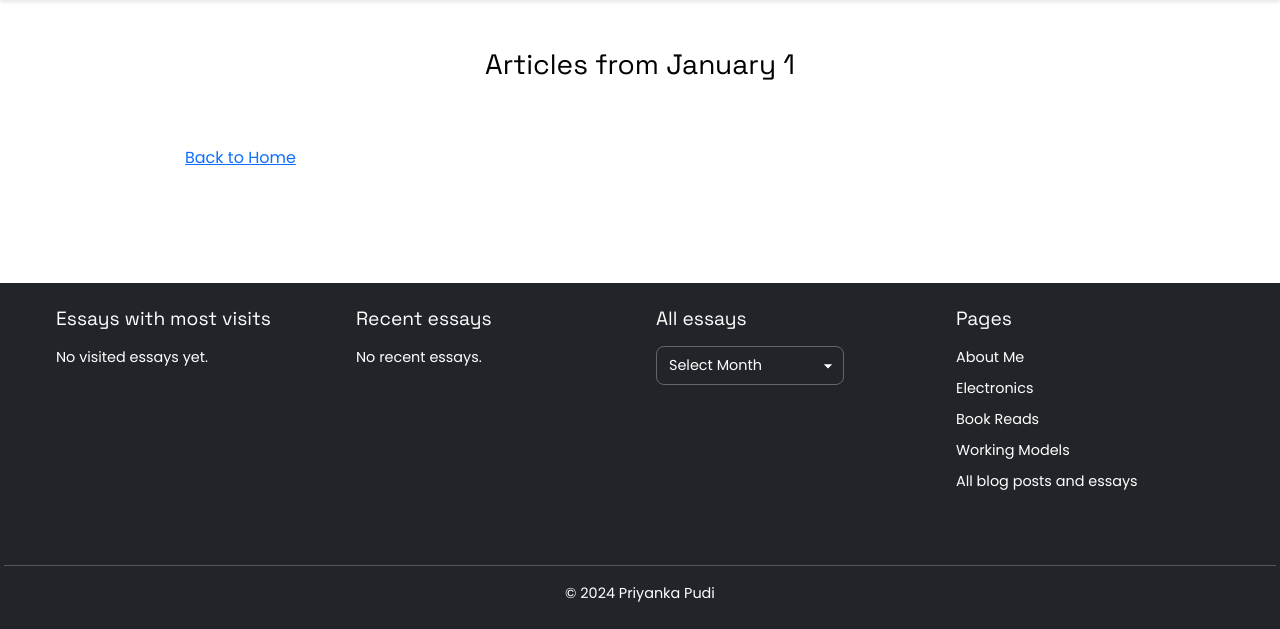
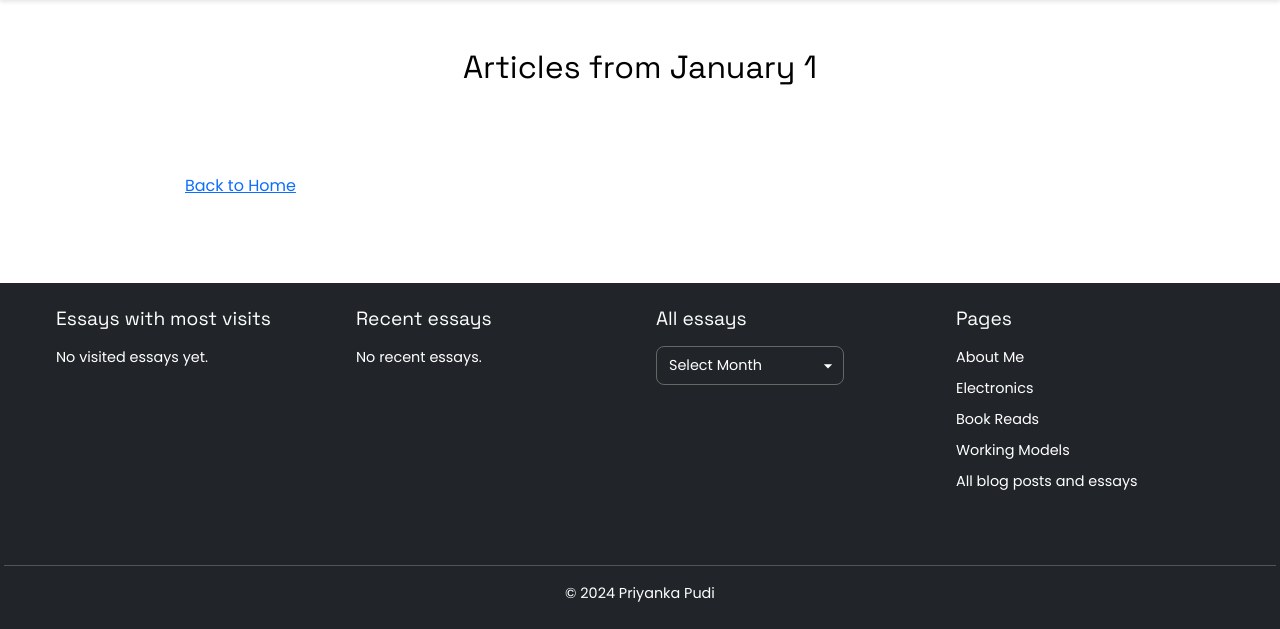
Before and after one commit to priyankaforu/priyankas-portfolio, a Flask app: page /1/1/ in a window 1280 px wide. Shown: the part 171-800 px from the top of the page. Run offline with Flask 3, Linux system fonts and the light colour scheme.

Commit message:
Update month_archive.html

```diff
--- a/templates/month_archive.html
+++ b/templates/month_archive.html
@@ -1,34 +1,30 @@
 {% extends "base.html" %}
 {% block title %}Archive for {{ month | month_name }} {{ year }}{% endblock %}
 {% block content %}
+<div class="container mt-3">
+    <h2 class="page-title"; style="text-align:center; margin-bottom: 1.5rem">Articles from {{ month | month_name }} {{ year }}</h2>
 
-<div id="container" class="container mt-8">
-    <h3 style="text-align:center; margin-bottom:24px">Articles from {{ month | month_name }} {{ year }}</h3>
-
+    {% if articles %}
         {% for article in articles %}
-    <article class="mb-5">
-        <h4 style="text-align:center"><a href="{{ url_for('post', path=article.path) }}">{{ article.title }}</a></h4>
-
-        <div class="post-meta mb-3" style="text-align:center">
-            <span class="date">{{ article.date.strftime('%B %d, %Y') }}</span>
-            <span class="separator"></span>
-            <span class="genre">({{ article.genre }})</span>
+            <article class="mb-4">
+                <h5 style="text-align: center"><a href="{{ url_for('post', path=article.path) }}" class="text-decoration-none">{{ article.title }}</a></h3>
+                <div class="text-center mb-3">
+                    <text class="text-muted">
+                        ({{ article.date.strftime('%B %d, %Y') }} | {{ article.genre }})
+                    </text>
                 </div>
-
-        <div class="post-content">
+                    <div>
                         {{ article.html|safe }}
                     </div>
             </article>
-
-    <hr class="my-5">
-
+            <hr>
+        {% endfor %}
     {% else %}
         <p class="text-center">No articles found for this month.</p>
-    {% endfor %}
+    {% endif %}
 
-    <div>
-        <a href="{{ url_for('hello_priyanka') }}" class="btn btn-link p-0">Back to Home</a>
+    <div class="text-start mt-3">
+        <a href="{{ url_for('hello_priyanka') }}" class="btn btn-link mt-4 p-0">Back to Home</a>
     </div>
 </div>
-
 {% endblock %}
```
Lines whose indentation alone changed are shown as unchanged.
